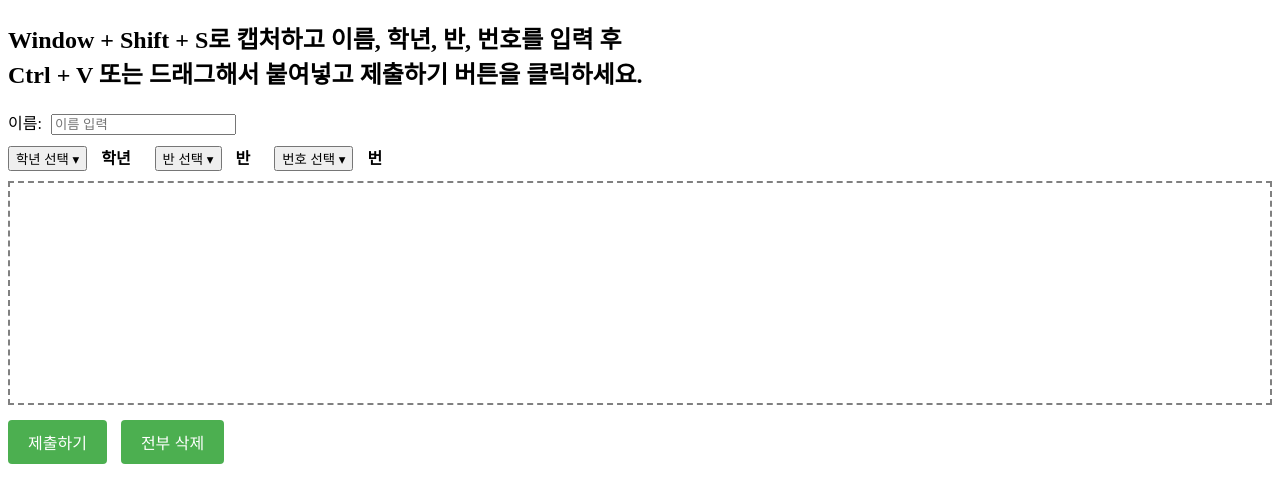
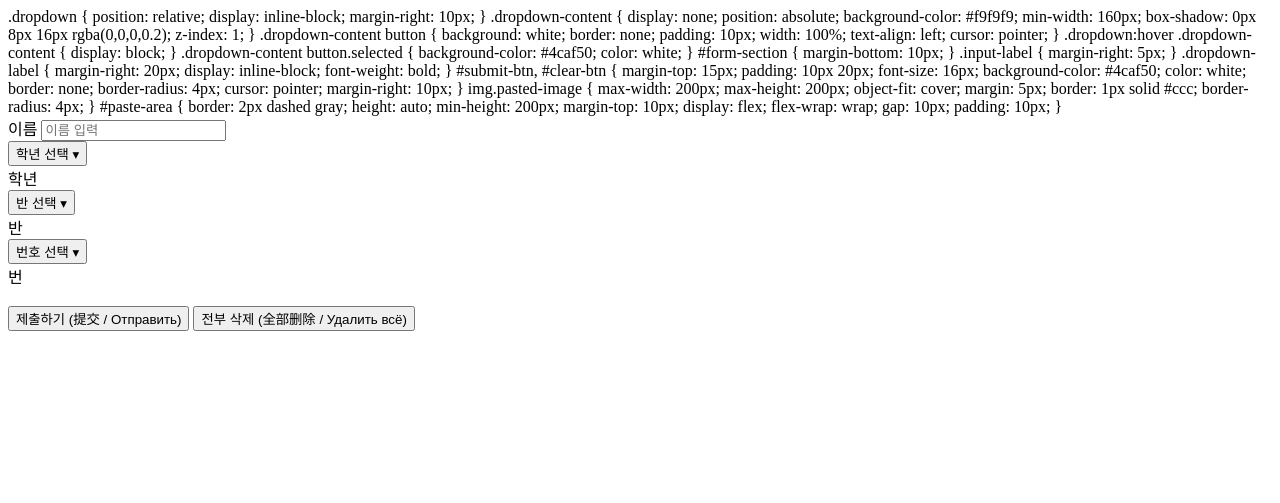
Before and after one commit to ROKBrian/student-uploader, a Flask app: page / in a window 1280 px wide. Shown: the top 503 px of the page. Run offline with Flask 3, Linux system fonts and the light colour scheme.

Commit message:
Update index.html

```diff
--- a/templates/index.html
+++ b/templates/index.html
@@ -2,8 +2,11 @@
 <html>
 <head>
   <meta charset="utf-8">
-  <title>학생 이미지 제출 도구</title>
-  <style>
+  <title>
+Window + Shift + S로 캡처하고 이름, 학년, 반, 번호를 입력 후 Ctrl + V로 붙여넣고 제출하기 버튼을 클릭하세요.<br>
+按下 Window + Shift + S 进行截图，填写姓名、年级、班级和号码后，按 Ctrl + V 粘贴图片，并点击“提交”按钮。<br>
+Нажмите Window + Shift + S, чтобы сделать снимок экрана. Затем введите имя, класс и номер, нажмите Ctrl + V для вставки изображения и нажмите кнопку «Отправить».
+</title>
     .dropdown { position: relative; display: inline-block; margin-right: 10px; }
     .dropdown-content { display: none; position: absolute; background-color: #f9f9f9; min-width: 160px; box-shadow: 0px 8px 16px rgba(0,0,0,0.2); z-index: 1; }
     .dropdown-content button { background: white; border: none; padding: 10px; width: 100%; text-align: left; cursor: pointer; }
@@ -33,6 +36,7 @@
     }
     #paste-area {
       border: 2px dashed gray;
+      height: auto;
       min-height: 200px;
       margin-top: 10px;
       display: flex;
@@ -43,10 +47,8 @@
   </style>
 </head>
 <body>
-  <h2>Window + Shift + S로 캡처하고 이름, 학년, 반, 번호를 입력 후<br>Ctrl + V 또는 드래그해서 붙여넣고 제출하기 버튼을 클릭하세요.</h2>
-
   <div id="form-section">
-    <label class="input-label">이름:</label>
+    <label class="input-label">이름</label>
     <input type="text" id="name-input" placeholder="이름 입력" />
   </div>
 
@@ -59,33 +61,13 @@
     <span class="dropdown-label">번</span>
   </div>
 
-  <div id="paste-area"
-       contenteditable="true"
-       ondragover="event.preventDefault();"
-       ondrop="handleDrop(event)">
-  </div>
-
-  <button id="submit-btn">제출하기</button>
-  <button id="clear-btn">전부 삭제</button>
+  <div id="paste-area" contenteditable="true" ondragover="event.preventDefault();" ondrop="handleDrop(event)"></div>
+  <button id="submit-btn">제출하기 (提交 / Отправить)</button>
+  <button id="clear-btn">전부 삭제 (全部删除 / Удалить всё)</button>
 
 <script>
 document.addEventListener("DOMContentLoaded", () => {
   let pastedImageBlobs = [];
-
-  function createDropdownButtons(containerId, buttonId, count) {
-    const container = document.getElementById(containerId);
-    const button = document.getElementById(buttonId);
-    for (let i = 1; i <= count; i++) {
-      const btn = document.createElement('button');
-      btn.textContent = i;
-      btn.onclick = () => {
-        [...container.children].forEach(b => b.classList.remove('selected'));
-        btn.classList.add('selected');
-        button.textContent = i + ' ▾';
-      };
-      container.appendChild(btn);
-    }
-  }
 
   function displayImage(blob) {
     pastedImageBlobs.push(blob);
@@ -105,17 +87,18 @@ document.addEventListener("DOMContentLoaded", () => {
     reader.readAsDataURL(blob);
   }
 
-  window.handleDrop = function(e) {
+  function handleDrop(e) {
     e.preventDefault();
-    const files = e.dataTransfer.files;
-    for (const file of files) {
+    [...e.dataTransfer.files].forEach(file => {
       if (file.type.startsWith("image/")) {
         displayImage(file);
       }
-    }
-  };
+    });
+  }
 
-  document.getElementById("paste-area").addEventListener("paste", function(e) {
+  document.getElementById("paste-area").addEventListener("drop", handleDrop);
+
+  document.getElementById("paste-area").addEventListener("paste", async function(e) {
     const items = (e.clipboardData || window.clipboardData).items;
     for (let item of items) {
       if (item.type.indexOf("image") !== -1) {
@@ -140,10 +123,7 @@ document.addEventListener("DOMContentLoaded", () => {
     const grade = document.querySelector('#grade-group .selected')?.textContent;
     const ban = document.querySelector('#class-group .selected')?.textContent;
     const number = document.querySelector('#number-group .selected')?.textContent;
-    if (!name || !grade || !ban || !number) {
-      alert("이름, 학년, 반, 번호를 모두 입력 및 선택하세요!");
-      return;
-    }
+    if (!name || !grade || !ban || !number) return alert("이름, 학년, 반, 번호를 모두 입력 및 선택하세요!");
 
     for (let i = 0; i < pastedImageBlobs.length; i++) {
       const formData = new FormData();
@@ -156,10 +136,6 @@ document.addEventListener("DOMContentLoaded", () => {
     document.getElementById("paste-area").innerHTML = "";
     pastedImageBlobs = [];
   });
-
-  createDropdownButtons('grade-group', 'grade-btn', 3);
-  createDropdownButtons('class-group', 'class-btn', 6);
-  createDropdownButtons('number-group', 'number-btn', 25);
 });
 </script>
 </body>
```
